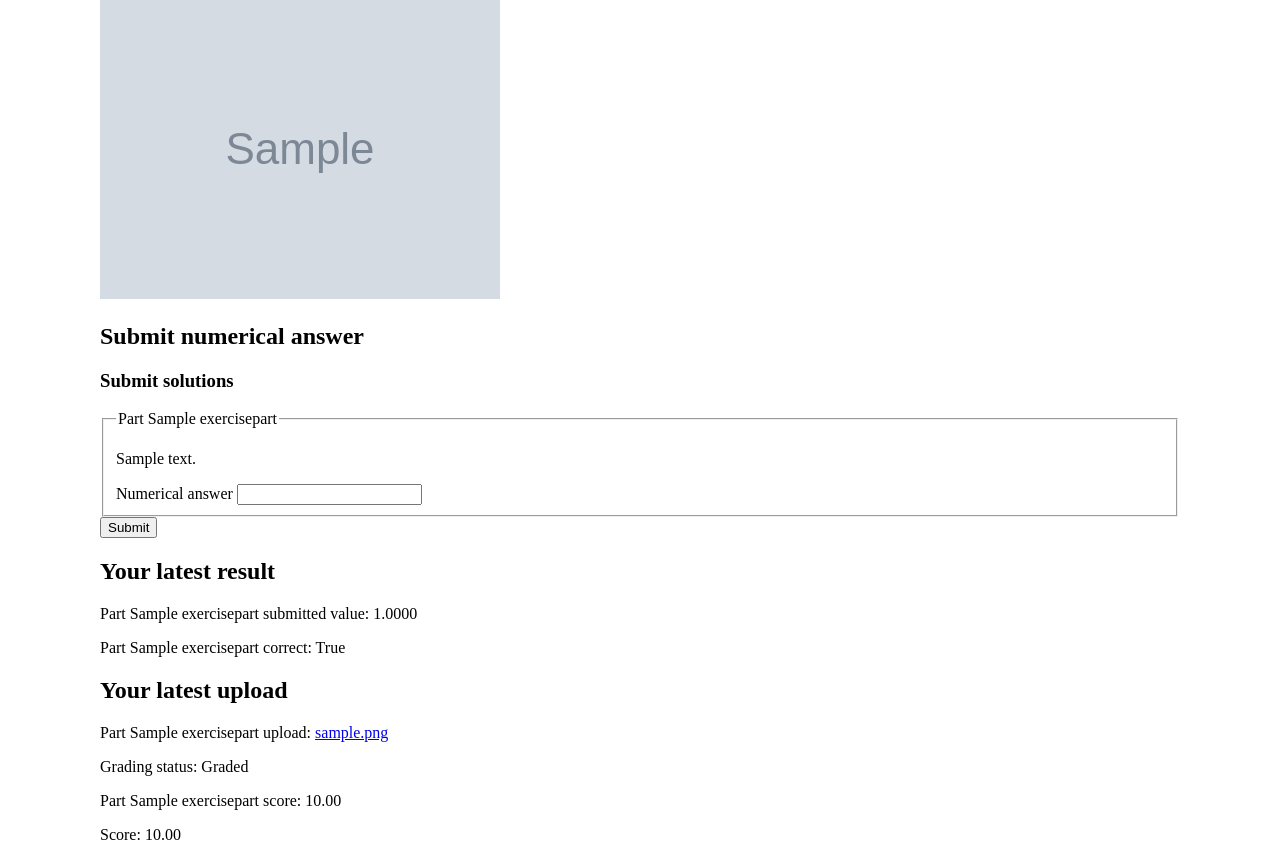
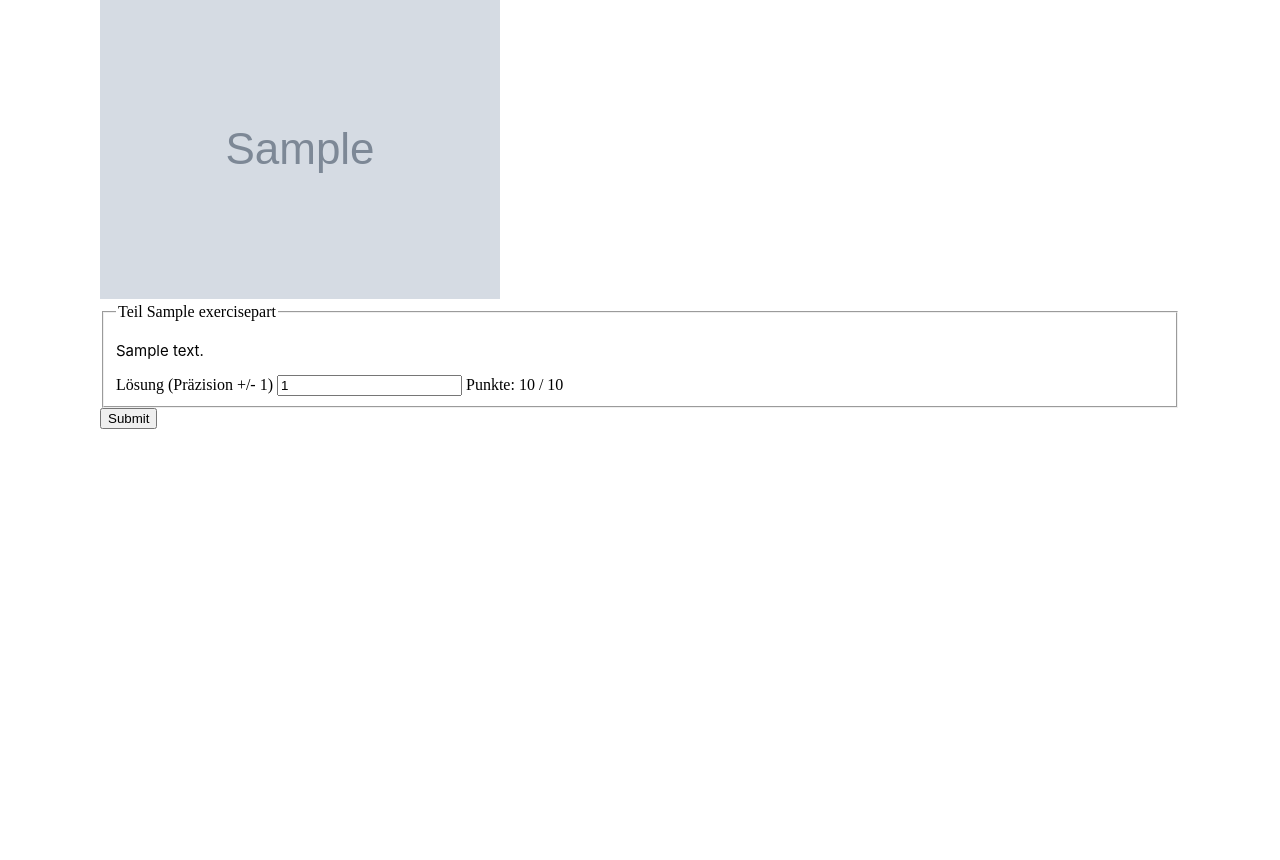
Before and after one commit to Mike-Devereux/Chem-E, a Django app: page /exercises/1/ in a window 1280 px wide. Shown: the part 340-1200 px from the top of the page. After the commit the page ends 769 px from the top, so only its background shows below. Run offline with Django 5.2, Linux system fonts and the light colour scheme; a user stored in the database is signed in; tables that the repository leaves empty hold one stand-in row (values such as "Sample post"); grey boxes marked "Sample" are stand-in pictures.

Commit message:
Small improvements to student workflow style (trim trailing zeroes, prepopulate completed exercise parts etc.)

```diff
--- a/core/middleware.py
+++ b/core/middleware.py
@@ -17,6 +17,14 @@ HEADER_STYLE_BLOCK = """
     }
     h1, h2, h3, h4, h5, h6 {
         font-family: "PTSerif", serif;
+    }
+    p {
+        font-family: Inter, sans-serif;
+        font-size: 15px;
+    }
+    li {
+        font-family: Inter, sans-serif;
+        font-size: 15px;
     }
     .chem-e-global-header {
         position: fixed;
@@ -38,12 +46,20 @@ HEADER_STYLE_BLOCK = """
         padding-left: var(--chem-e-content-margin);
         padding-right: var(--chem-e-content-margin);
     }
+    .chem-e-global-header-links {
+        display: flex;
+        align-items: center;
+        gap: 20px;
+    }
+    .chem-e-global-header-home,
     .chem-e-global-header-logout {
         color: #ffffff;
         font-family: Inter, sans-serif;
         font-size: 13px;
         text-decoration: none;
     }
+    .chem-e-global-header-home:hover,
+    .chem-e-global-header-home:focus,
     .chem-e-global-header-logout:hover,
     .chem-e-global-header-logout:focus {
         text-decoration: underline;
@@ -90,13 +106,6 @@ HEADER_STYLE_BLOCK = """
 </style>
 """
 
-HEADER_BAR = (
-    '<div class="chem-e-global-header">'
-    '<div class="chem-e-global-header-inner">'
-    '<a class="chem-e-global-header-logout" href="/logout/">Logout</a>'
-    "</div>"
-    "</div>"
-)
 PAGE_BANNER = (
     '<div class="chem-e-page-banner" aria-hidden="true">'
     '<div class="chem-e-page-banner-inner">'
@@ -114,6 +123,15 @@ PAGE_BANNER = (
 class GlobalHeaderBarMiddleware(MiddlewareMixin):
     """Inject a global fixed header bar into all HTML responses."""
 
+    def _home_href_for(self, request):
+        user = getattr(request, "user", None)
+        if not user or not user.is_authenticated:
+            return "/"
+        user_role = getattr(user, "role", None)
+        if user.is_superuser or user_role in {"supervisor", "administrator"}:
+            return "/supervisor"
+        return "/"
+
     def process_response(self, request, response):
         content_type = response.get("Content-Type", "")
         if "text/html" not in content_type or getattr(response, "streaming", False):
@@ -127,10 +145,21 @@ class GlobalHeaderBarMiddleware(MiddlewareMixin):
         if "chem-e-global-header" in html:
             return response
 
+        header_bar = (
+            '<div class="chem-e-global-header">'
+            '<div class="chem-e-global-header-inner">'
+            '<nav class="chem-e-global-header-links">'
+            f'<a class="chem-e-global-header-home" href="{self._home_href_for(request)}">Home</a>'
+            '<a class="chem-e-global-header-logout" href="/logout/">Logout</a>'
+            "</nav>"
+            "</div>"
+            "</div>"
+        )
+
         if "</head>" in html:
             html = html.replace("</head>", f"{HEADER_STYLE_BLOCK}</head>", 1)
         if "<body>" in html:
-            html = html.replace("<body>", f"<body>{HEADER_BAR}{PAGE_BANNER}", 1)
+            html = html.replace("<body>", f"<body>{header_bar}{PAGE_BANNER}", 1)
         else:
             body_start = html.find("<body")
             if body_start != -1:
@@ -138,7 +167,7 @@ class GlobalHeaderBarMiddleware(MiddlewareMixin):
                 if body_end != -1:
                     html = (
                         html[: body_end + 1]
-                        + HEADER_BAR
+                        + header_bar
                         + PAGE_BANNER
                         + html[body_end + 1 :]
                     )
--- a/core/templates/core/exercise_detail.html
+++ b/core/templates/core/exercise_detail.html
@@ -21,13 +21,9 @@
     {% endif %}
 
     {% if parts %}
-        {% if has_numerical_parts %}
-            <h2>Submit numerical answer</h2>
-        {% endif %}
         {% if has_upload_parts %}
             <h2>Upload solution file</h2>
         {% endif %}
-        <h3>Submit solutions</h3>
         {% if submission_errors %}
             <ul>
                 {% for error in submission_errors %}
@@ -45,52 +41,29 @@
             {% csrf_token %}
             {% for part in parts %}
                 <fieldset>
-                    <legend>Part {{ part.label }}</legend>
+                    <legend>Teil {{ part.label }}</legend>
                     {% if part.prompt_text %}
                         <p>{{ part.prompt_text }}</p>
                     {% endif %}
                     {% if part.answer_type == "numerical" %}
-                        <label for="numerical_part_{{ part.id }}">Numerical answer</label>
-                        <input id="numerical_part_{{ part.id }}" name="numerical_part_{{ part.id }}" type="text">
+                        <label for="numerical_part_{{ part.id }}">
+                            Lösung{% if part.display_tolerance != "0" %} (Präzision +/- {{ part.display_tolerance }}){% endif %}
+                        </label>
+                        <input id="numerical_part_{{ part.id }}" name="numerical_part_{{ part.id }}" type="text" value="{{ part.prefill_numerical_value|default_if_none:'' }}">
+                        {% if part.points_display %}
+                            <span>{{ part.points_display }}</span>
+                        {% endif %}
                     {% elif part.answer_type == "document_upload" %}
                         <label for="upload_part_{{ part.id }}">Upload solution file</label>
                         <input id="upload_part_{{ part.id }}" name="upload_part_{{ part.id }}" type="file">
+                        {% if part.points_display %}
+                            <span>{{ part.points_display }}</span>
+                        {% endif %}
                     {% endif %}
                 </fieldset>
             {% endfor %}
             <button type="submit">Submit</button>
         </form>
     {% endif %}
-
-    {% if existing_result %}
-        <h2>Your latest result</h2>
-        {% for part_result in existing_result_parts %}
-            {% if part_result.submitted_numerical_value is not None %}
-                <p>Part {{ part_result.exercise_part.label }} submitted value: {{ part_result.submitted_numerical_value }}</p>
-                <p>Part {{ part_result.exercise_part.label }} correct: {{ part_result.is_correct }}</p>
-            {% endif %}
-            {% if part_result.uploaded_file %}
-                <h2>Your latest upload</h2>
-                <p>
-                    Part {{ part_result.exercise_part.label }} upload:
-                    <a href="{{ part_result.uploaded_file.url }}">
-                        {{ part_result.uploaded_file.name }}
-                    </a>
-                </p>
-                <p>
-                    Grading status:
-                    {% if part_result.is_manually_graded %}
-                        Graded
-                    {% else %}
-                        Pending manual grading
-                    {% endif %}
-                </p>
-                {% if part_result.is_manually_graded %}
-                    <p>Part {{ part_result.exercise_part.label }} score: {{ part_result.score }}</p>
-                {% endif %}
-            {% endif %}
-        {% endfor %}
-        <p>Score: {{ existing_result.score }}</p>
-    {% endif %}
 </body>
 </html>
--- a/core/views.py
+++ b/core/views.py
@@ -62,6 +62,18 @@ def _result_display_is_graded(result):
         return result.parts.filter(submitted_numerical_value__isnull=False).exists()
     upload_part = _result_upload_part(result)
     return bool(upload_part and upload_part.is_manually_graded)
+
+
+def _format_decimal_compact(value):
+    if value is None:
+        return ""
+    normalized = value.normalize()
+    rendered = format(normalized, "f")
+    if "." in rendered:
+        trimmed = rendered.rstrip("0").rstrip(".")
+    else:
+        trimmed = rendered
+    return trimmed if trimmed else "0"
 
 
 def _user_can_access_course(user, course):
@@ -553,8 +565,8 @@ class TutorialDetailView(LoginRequiredMixin, DetailView):
                 {
                     "exercise": exercise,
                     "status": status,
-                    "score_display": f"{score:.2f}",
-                    "total_display": f"{total_points:.2f}",
+                    "score_display": _format_decimal_compact(score),
+                    "total_display": _format_decimal_compact(total_points),
                 }
             )
         context["exercise_rows"] = exercise_rows
@@ -569,26 +581,39 @@ class ExerciseDetailView(LoginRequiredMixin, DetailView):
     def get_context_data(self, **kwargs):
         context = super().get_context_data(**kwargs)
         variant = None
+        result = None
         if self.request.user.role == User.Role.STUDENT:
             result = self._get_or_assign_student_result()
             variant = result.assigned_variant if result else None
             context["variant"] = variant
-            context["existing_result"] = (
-                result
-                if result
-                and _result_has_submission_data(result)
-                else None
-            )
-            if context["existing_result"]:
-                context["existing_result_parts"] = (
-                    context["existing_result"]
-                    .parts.select_related("exercise_part")
-                    .order_by("exercise_part__order_index", "id")
-                )
         else:
             variant = self.object.variants.order_by("id").first()
             context["variant"] = variant
         parts = variant.parts.order_by("order_index", "id") if variant else []
+        existing_parts_by_exercise_part_id = {}
+        if result:
+            existing_parts_by_exercise_part_id = {
+                result_part.exercise_part_id: result_part
+                for result_part in result.parts.select_related("exercise_part")
+            }
+        for part in parts:
+            if part.absolute_tolerance is None:
+                part.display_tolerance = ""
+            else:
+                part.display_tolerance = _format_decimal_compact(part.absolute_tolerance)
+            part.saved_result_part = existing_parts_by_exercise_part_id.get(part.id)
+            part.prefill_numerical_value = (
+                _format_decimal_compact(part.saved_result_part.submitted_numerical_value)
+                if part.saved_result_part
+                else None
+            )
+            if part.saved_result_part:
+                part.points_display = (
+                    f"Punkte: {_format_decimal_compact(part.saved_result_part.score)}"
+                    f" / {_format_decimal_compact(part.available_points)}"
+                )
+            else:
+                part.points_display = ""
         context["parts"] = parts
         context["has_numerical_parts"] = any(
             part.answer_type == ExerciseVariant.PartAnswerType.NUMERICAL for part in parts
```
Also changed, not shown: core/templates/registration/login.html (+18 -2 lines), core/tests.py (+45 -11 lines).
